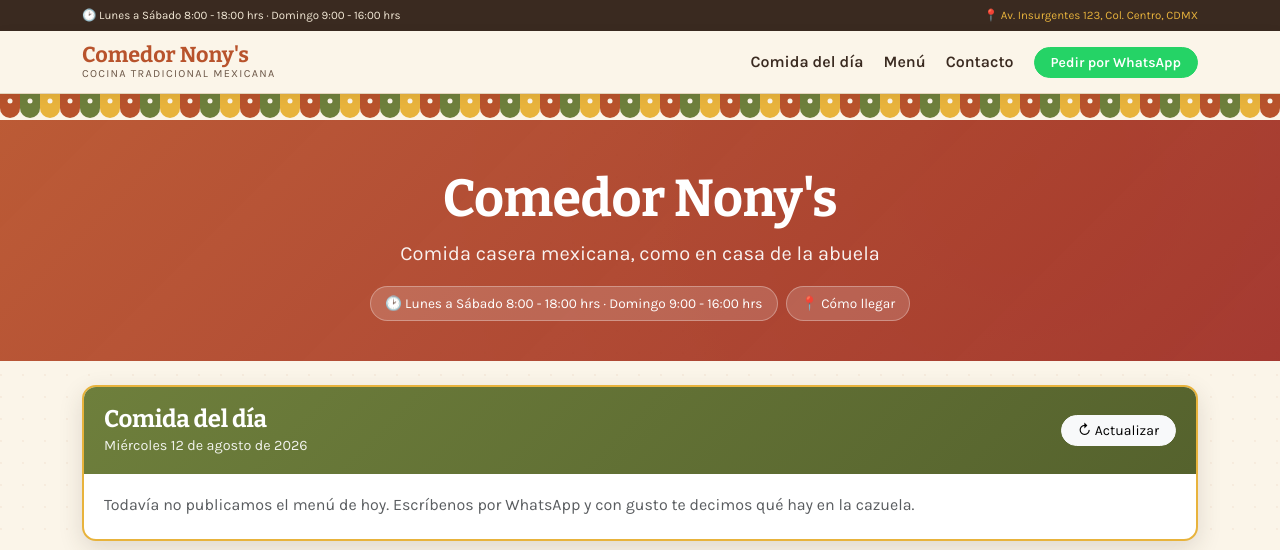
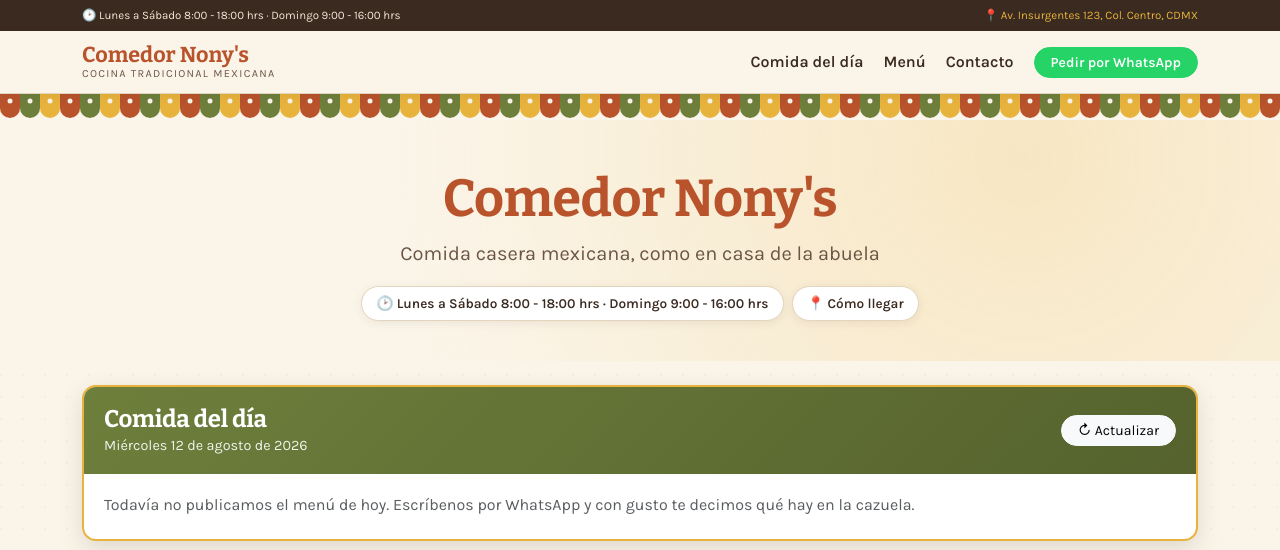
Before and after one commit to erickadanhernandeza3-crypto/comedor-nonys, a PHP site: page / in a window 1280 px wide. Shown: the top 550 px of the page. Run offline with PHP 8.4, Linux system fonts and the light colour scheme; data comes from the database, SQL or seed files in the repository.

Commit message:
Portada con el mismo fondo claro del resto de la página
El bloque terracota se cambió por el fondo hueso, con el nombre del
negocio en terracota y las pastillas en blanco con borde.

Co-Authored-By: Claude Sonnet 5 <noreply@anthropic.com>

```diff
--- a/assets/css/estilos.css
+++ b/assets/css/estilos.css
@@ -92,33 +92,37 @@ a:hover { color: var(--terracota-osc); }
 
 /* ---------- Portada ---------- */
 .portada {
+  /* Mismo fondo claro del resto de la página, con un resplandor de maíz
+     apenas perceptible para que el encabezado no se vea plano. */
   background:
-    linear-gradient(135deg, rgba(184, 83, 44, .95), rgba(158, 43, 37, .92)),
-    radial-gradient(circle at 80% 20%, rgba(232, 179, 60, .5), transparent 55%);
-  color: #fff;
+    radial-gradient(circle at 80% 15%, rgba(232, 179, 60, .22), transparent 60%),
+    var(--hueso);
+  color: var(--tinta);
   padding: 3rem 0 2.5rem;
   text-align: center;
 }
 .portada h1 {
-  color: #fff;
+  color: var(--terracota);
   font-size: clamp(2rem, 7vw, 3.25rem);
   margin-bottom: .5rem;
 }
-.portada p { color: rgba(255, 255, 255, .92); max-width: 34rem; margin: 0 auto; }
+.portada p { color: var(--tinta-suave); max-width: 34rem; margin: 0 auto; }
 
 .pastilla-info {
   display: inline-flex;
   align-items: center;
   gap: .4rem;
-  background: rgba(255, 255, 255, .16);
-  border: 1px solid rgba(255, 255, 255, .3);
+  background: #fff;
+  border: 1px solid var(--borde);
   border-radius: 999px;
   padding: .35rem .9rem;
   font-size: .85rem;
-  color: #fff;
+  font-weight: 600;
+  color: var(--tinta);
   text-decoration: none;
+  box-shadow: var(--sombra);
 }
-.pastilla-info:hover { background: rgba(255, 255, 255, .28); color: #fff; }
+.pastilla-info:hover { background: var(--maiz); border-color: var(--maiz); color: var(--tinta); }
 
 /* ---------- Títulos de sección ---------- */
 .titulo-seccion {
```
